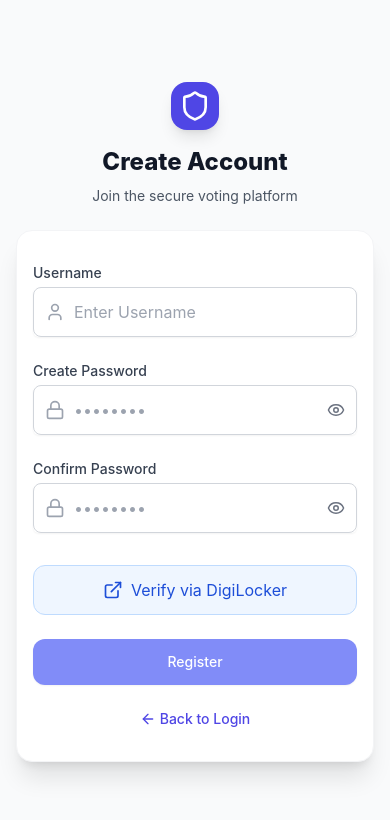
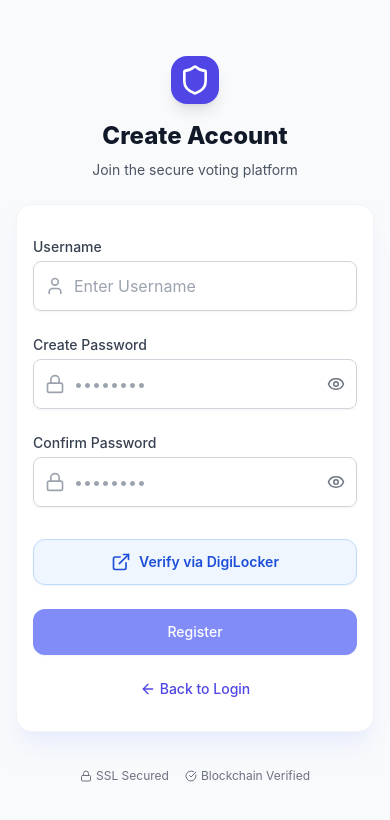
Before and after one commit to sidd1224/iBallot, a React (Vite) app in the folder frontend-voter/: page /register in a window 390 px wide. Shown: the top 820 px of the page. Built offline with nearby package versions, Linux system fonts and the light colour scheme.

Commit message:
register updated

```diff
--- a/frontend-voter/src/pages/user/Register.jsx
+++ b/frontend-voter/src/pages/user/Register.jsx
@@ -31,14 +31,14 @@ const Register = ({ onViewChange }) => {
   const [loading, setLoading] = useState(false);
   const [error, setError] = useState('');
 
-  // 🔹 UI-only states (no behavior change)
+  // 🔹 Preserved UI states for validation & toggles
   const [touched, setTouched] = useState({ username: false, password: false });
   const [showPassword, setShowPassword] = useState(false);
   const [showConfirmPassword, setShowConfirmPassword] = useState(false);
 
   const navigate = useNavigate();
 
-  // 🔹 Validation rules (UI only)
+  // 🔹 Validation rules
   const usernameRules = [
     { label: 'At least 3 characters', isValid: v => v.length >= 3 },
     { label: 'Alphanumeric only', isValid: v => /^[a-zA-Z0-9]+$/.test(v) }
@@ -74,7 +74,8 @@ const Register = ({ onViewChange }) => {
     setLoading(true);
 
     try {
-      const response = await axios.post(`/api/register`, {
+      // Using the logic from your uploaded file
+      await axios.post(`/api/register`, {
         username,
         password,
         phoneNumber,
@@ -98,10 +99,10 @@ const Register = ({ onViewChange }) => {
 
       <div className="min-h-screen bg-gray-50 flex flex-col justify-center py-8 sm:py-12 px-4 sm:px-6 lg:px-8">
 
-        {/* Header */}
+        {/* Header / Logo */}
         <div className="sm:mx-auto sm:w-full sm:max-w-md text-center">
           <div
-            className="mx-auto h-12 w-12 sm:h-16 sm:w-16 bg-indigo-600 rounded-2xl flex items-center justify-center cursor-pointer shadow-lg"
+            className="mx-auto h-12 w-12 sm:h-16 sm:w-16 bg-indigo-600 rounded-2xl flex items-center justify-center cursor-pointer shadow-lg transform hover:scale-105 transition-transform"
             onClick={() => onViewChange?.('landing')}
           >
             <Shield className="h-8 w-8 sm:h-10 sm:w-10 text-white" />
@@ -114,26 +115,28 @@ const Register = ({ onViewChange }) => {
           </p>
         </div>
 
-        {/* Card */}
+        {/* Card Container */}
         <div className="mt-6 sm:mt-8 sm:mx-auto sm:w-full sm:max-w-md">
-          <div className="bg-white py-8 px-4 shadow-xl rounded-2xl sm:px-10 border border-gray-100">
+          <div className="bg-white py-8 px-4 shadow-xl shadow-indigo-100/50 rounded-2xl sm:px-10 border border-gray-100">
 
             {error && (
               <div className="mb-4 bg-red-50 border border-red-200 text-red-600 px-4 py-3 rounded-lg flex items-center text-sm">
-                <AlertCircle className="h-5 w-5 mr-2" />
+                <AlertCircle className="h-5 w-5 mr-2 shrink-0" />
                 <span>{error}</span>
               </div>
             )}
 
             <form className="space-y-6" onSubmit={handleRegister}>
 
-              {/* Username */}
+              {/* Username Input */}
               <div>
                 <label className="block text-sm font-medium text-gray-700">
                   Username
                 </label>
                 <div className="mt-1 relative rounded-md shadow-sm">
-                  <User className="absolute inset-y-0 left-3 h-5 w-5 text-gray-400 my-auto" />
+                  <div className="absolute inset-y-0 left-0 pl-3 flex items-center pointer-events-none">
+                    <User className="h-5 w-5 text-gray-400" />
+                  </div>
                   <input
                     type="text"
                     required
@@ -149,6 +152,7 @@ const Register = ({ onViewChange }) => {
                   />
                 </div>
 
+                {/* Username Validation Checklist */}
                 {touched.username && (
                   <div className="mt-2 space-y-1 text-xs">
                     {usernameRules.map((r, i) => (
@@ -165,13 +169,15 @@ const Register = ({ onViewChange }) => {
                 )}
               </div>
 
-              {/* Password */}
+              {/* Password Input */}
               <div>
                 <label className="block text-sm font-medium text-gray-700">
                   Create Password
                 </label>
                 <div className="mt-1 relative rounded-md shadow-sm">
-                  <Lock className="absolute inset-y-0 left-3 h-5 w-5 text-gray-400 my-auto" />
+                  <div className="absolute inset-y-0 left-0 pl-3 flex items-center pointer-events-none">
+                    <Lock className="h-5 w-5 text-gray-400" />
+                  </div>
                   <input
                     type={showPassword ? 'text' : 'password'}
                     required
@@ -188,12 +194,13 @@ const Register = ({ onViewChange }) => {
                   <button
                     type="button"
                     onClick={() => setShowPassword(v => !v)}
-                    className="absolute inset-y-0 right-3 flex items-center text-gray-500"
+                    className="absolute inset-y-0 right-3 flex items-center text-gray-500 hover:text-gray-700"
                   >
                     {showPassword ? <EyeOff size={18} /> : <Eye size={18} />}
                   </button>
                 </div>
 
+                {/* Password Validation Checklist */}
                 {touched.password && (
                   <div className="mt-2 grid grid-cols-1 gap-1 text-xs">
                     {passwordRules.map((r, i) => (
@@ -210,13 +217,15 @@ const Register = ({ onViewChange }) => {
                 )}
               </div>
 
-              {/* Confirm Password */}
+              {/* Confirm Password Input */}
               <div>
                 <label className="block text-sm font-medium text-gray-700">
                   Confirm Password
                 </label>
                 <div className="mt-1 relative rounded-md shadow-sm">
-                  <Lock className="absolute inset-y-0 left-3 h-5 w-5 text-gray-400 my-auto" />
+                  <div className="absolute inset-y-0 left-0 pl-3 flex items-center pointer-events-none">
+                    <Lock className="h-5 w-5 text-gray-400" />
+                  </div>
                   <input
                     type={showConfirmPassword ? 'text' : 'password'}
                     required
@@ -225,7 +234,7 @@ const Register = ({ onViewChange }) => {
                     disabled={loading}
                     className={`focus:ring-indigo-500 focus:border-indigo-500 block w-full pl-10 pr-10 text-base sm:text-sm rounded-lg p-3 border ${
                       confirmPassword && confirmPassword !== password
-                        ? 'border-red-300'
+                        ? 'border-red-300 focus:ring-red-500'
                         : 'border-gray-300'
                     }`}
                     placeholder="••••••••"
@@ -233,7 +242,7 @@ const Register = ({ onViewChange }) => {
                   <button
                     type="button"
                     onClick={() => setShowConfirmPassword(v => !v)}
-                    className="absolute inset-y-0 right-3 flex items-center text-gray-500"
+                    className="absolute inset-y-0 right-3 flex items-center text-gray-500 hover:text-gray-700"
                   >
                     {showConfirmPassword ? <EyeOff size={18} /> : <Eye size={18} />}
                   </button>
@@ -246,32 +255,34 @@ const Register = ({ onViewChange }) => {
                 )}
               </div>
 
-              {/* DigiLocker */}
+              {/* DigiLocker Verification UI */}
               <div className="pt-2">
                 {!isVerified ? (
                   <Link
                     to="/verify/digilocker"
-                    className="w-full flex items-center justify-center px-4 py-3 border border-blue-200 rounded-xl text-blue-700 bg-blue-50"
+                    className={`w-full flex items-center justify-center px-4 py-3 border border-blue-200 rounded-xl shadow-sm text-sm font-semibold text-blue-700 bg-blue-50 hover:bg-blue-100 focus:outline-none focus:ring-2 focus:ring-offset-2 focus:ring-blue-500 transition-all duration-200 ${
+                      loading ? 'opacity-75 cursor-not-allowed' : ''
+                    }`}
                   >
                     <ExternalLink className="w-5 h-5 mr-2" />
                     Verify via DigiLocker
                   </Link>
                 ) : (
-                  <div className="w-full flex items-center justify-center px-4 py-3 border border-green-200 rounded-xl text-green-700 bg-green-50">
+                  <div className="w-full flex items-center justify-center px-4 py-3 border border-green-200 rounded-xl shadow-sm text-sm font-semibold text-green-700 bg-green-50 cursor-default animate-in fade-in zoom-in duration-300">
                     <CheckCircle className="w-5 h-5 mr-2" />
                     Identity Verified
                   </div>
                 )}
               </div>
 
-              {/* Register */}
+              {/* Register Submit */}
               <button
                 type="submit"
                 disabled={loading || !isVerified}
-                className={`w-full flex justify-center py-3 px-4 border border-transparent rounded-xl shadow-sm text-sm font-medium text-white ${
+                className={`w-full flex justify-center py-3 px-4 border border-transparent rounded-xl shadow-sm text-sm font-medium text-white transition-all ${
                   loading || !isVerified
                     ? 'bg-indigo-400 cursor-not-allowed'
-                    : 'bg-indigo-600 hover:bg-indigo-700'
+                    : 'bg-indigo-600 hover:bg-indigo-700 focus:outline-none focus:ring-2 focus:ring-offset-2 focus:ring-indigo-500'
                 }`}
               >
                 {loading ? 'Creating Account...' : 'Register'}
@@ -290,6 +301,17 @@ const Register = ({ onViewChange }) => {
             </div>
 
           </div>
+
+          {/* Bottom Badges */}
+          <div className="mt-8 text-center space-x-4">
+            <span className="inline-flex items-center text-xs text-gray-500">
+              <Lock className="h-3 w-3 mr-1" /> SSL Secured
+            </span>
+            <span className="inline-flex items-center text-xs text-gray-500">
+              <CheckCircle className="h-3 w-3 mr-1" /> Blockchain Verified
+            </span>
+          </div>
+
         </div>
       </div>
     </>
```
